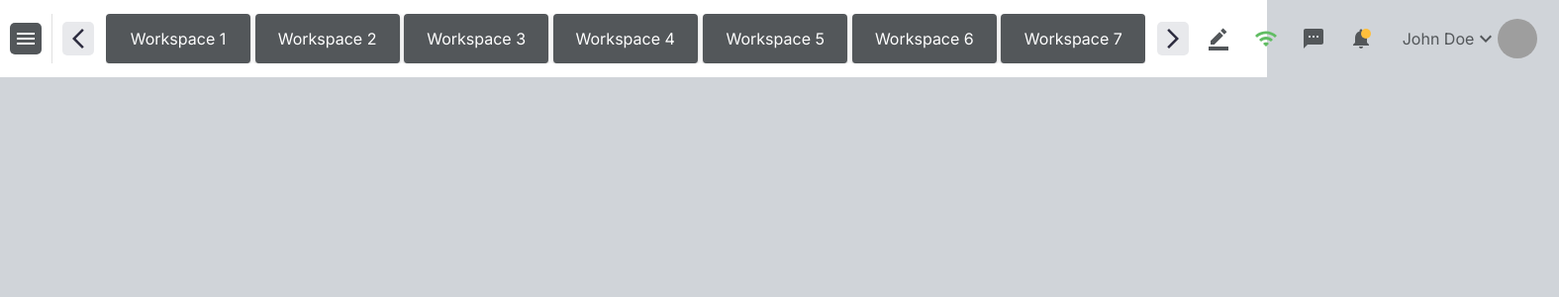
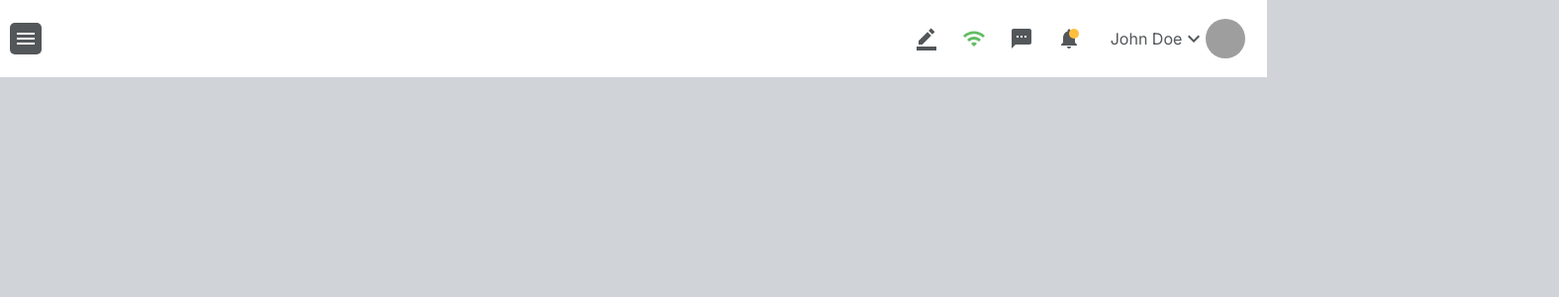
Before and after one commit to mamun4023/trial, a React (Create React App) app: page / in a window 1280 px wide. Shown: the top 300 px of the page at 99% size, 1575 px wide, since content can reach past the window. Built offline with nearby package versions, Linux system fonts and the light colour scheme; grey boxes are pictures that could not be loaded.

Commit message:
fix styling error

```diff
--- a/src/components/TopNavBar/index.js
+++ b/src/components/TopNavBar/index.js
@@ -1,89 +1,96 @@
-import {
-   useTheme,
-   Avatar,
-   Stack,
-   Typography,
-   Box,
-   IconButton,
-   Button,
-   Divider,
-} from "@mui/material";
-
-import Notifications from "@mui/icons-material/Notifications";
-import Wifi from "@mui/icons-material/Wifi";
-import BorderColorSharpIcon from "@mui/icons-material/BorderColorSharp";
-
 import { useState } from "react";
 
+// MUI component
+import { useTheme, Stack, Box, IconButton, Divider } from "@mui/material";
+import { styled } from "@mui/material/styles";
+
+// Icon
+import {
+   Wifi,
+   BorderColorSharp,
+   Notifications,
+   Sms,
+} from "@mui/icons-material";
+
+// Components
 import ProfiePopover from "./profile";
 import Slider from "./slider";
 import Sidebar from "./sidebar";
-import { Sms } from "@mui/icons-material";
+
+// Styled Components
+const TopBarContainer = styled(Stack)(({ theme }) => ({
+   height: 78,
+   width: "100%",
+   backgroundColor: theme.palette.common.white,
+   flexDirection: "row",
+   justifyContent: "space-between",
+   alignItems: "center",
+}));
+
+const AppDivider = styled(Divider)(({ theme }) => ({
+   height: 50,
+   marginLeft: 100,
+   marginRight: 100,
+}));
+
+const AlartCircle = styled(Box)(({ theme }) => ({
+   position: "absolute",
+   height: 10,
+   width: 10,
+   backgroundColor: theme.palette.info.main,
+   borderRadius: 50,
+   left: 40,
+   left: 20,
+   top: 10,
+}));
+
+const WifiIcon = styled(Wifi)(({ theme }) => ({
+   color: theme.palette.success.main,
+}));
+
+const BorderColorSharpIcon = styled(BorderColorSharp)(({ theme }) => ({
+   color: theme.palette.primary.main,
+}));
+
+const NotificationsIcon = styled(Notifications)(({ theme }) => ({
+   color: theme.palette.primary.main,
+}));
+
+const SmsIcon = styled(Sms)(({ theme }) => ({
+   color: theme.palette.primary.main,
+}));
 
 export default function TopBar() {
-   const Theme = useTheme();
+   const { palette } = useTheme();
    const [openProfile, setOpenProfile] = useState(false);
 
    return (
-      <Stack
-         sx={{ height: 78, bgcolor: Theme.palette.common.white }}
-         direction="row"
-         justifyContent="space-between"
-         alignItems="center"
-      >
+      <TopBarContainer>
          <Stack>
             <Sidebar />
          </Stack>
-         <Divider orientation="vertical" sx={{ height: 50 }} />
+         {/* <AppDivider orientation="vertical" /> */}
          <Slider />
          <Stack direction="row">
             <Stack direction="row" spacing={1} alignItems="center">
                <IconButton>
-                  <BorderColorSharpIcon
-                     sx={{
-                        color: "primary.main",
-                     }}
-                  />
+                  <BorderColorSharpIcon color={palette.success.main} />
                </IconButton>
                <IconButton>
-                  <Wifi
-                     sx={{
-                        color: "success.main",
-                     }}
-                  />
+                  <WifiIcon color="red" />
                </IconButton>
                <IconButton>
-                  <Sms
-                     sx={{
-                        color: "primary.main",
-                     }}
-                  />
+                  <SmsIcon color="red" />
                </IconButton>
                <Box sx={{ position: "relative" }}>
                   <IconButton>
-                     <Notifications
-                        sx={{
-                           color: "primary.main",
-                        }}
-                     />
+                     <NotificationsIcon color="primary.main" />
                   </IconButton>
-                  <Box
-                     sx={{
-                        position: "absolute",
-                        height: 10,
-                        width: 10,
-                        bgcolor: Theme.palette.info.main,
-                        borderRadius: "50px",
-                        left: "40px",
-                        left: 20,
-                        top: 10,
-                     }}
-                  ></Box>
+                  <AlartCircle />
                </Box>
             </Stack>
-
             <ProfiePopover open={openProfile} setOpen={setOpenProfile} />
          </Stack>
-      </Stack>
+      </TopBarContainer>
    );
 }
--- a/src/components/TopNavBar/slider.js
+++ b/src/components/TopNavBar/slider.js
@@ -1,13 +1,16 @@
-import { Box, IconButton, Stack, Button, useTheme } from "@mui/material";
+import { useRef } from "react";
+import { FreeMode, Navigation } from "swiper";
+import { Swiper, SwiperSlide } from "swiper/react";
+
+//MUI components
+import { IconButton, Button, useTheme } from "@mui/material";
 import { styled } from "@mui/material/styles";
-import { Navigation } from "swiper";
-import { Swiper, SwiperSlide, useSwiper } from "swiper/react";
-import ArrowForwardIosIcon from "@mui/icons-material/ArrowForwardIos";
-import ArrowBackIosNewIcon from "@mui/icons-material/ArrowBackIosNew";
-// Import Swiper styles
+
+import { ArrowForwardIos, ArrowBackIosNew } from "@mui/icons-material";
+// Swiper styles
 import "swiper/swiper.min.css";
 
-const AppIconButton = styled(IconButton)(({ theme }) => ({
+const NavigationButton = styled(IconButton)(({ theme }) => ({
    backgroundColor: theme.palette.background.light,
    borderRadius: 5,
    margin: 10,
@@ -15,67 +18,93 @@ const AppIconButton = styled(IconButton)(({ theme }) => ({
    color: theme.palette.primary.dark,
    "&:hover": {
       border: 2,
-      // border: `1px solid ${theme.palette.primary.main}`,
       color: theme.palette.primary.main,
    },
 }));
-const NextButton = () => {
-   const swiper = useSwiper();
+
+const WorkStation = styled(Button)(({ theme }) => ({
+   width: 146,
+   height: 50,
+   fontSize: 16,
+   color: theme.palette.common.white,
+   backgroundColor: theme.palette.primary.main,
+   "&:hover": {
+      color: theme.palette.primary.main,
+   },
+   "&:focus": {
+      border: `2px solid ${theme.palette.info.main}`,
+   },
+}));
+
+const ArrowForwardIosIcon = styled(ArrowForwardIos)(({ theme }) => ({
+   color: theme.palette.secondary.dark,
+}));
+
+const ArrowBackIosNewIcon = styled(ArrowBackIosNew)(({ theme }) => ({
+   color: theme.palette.secondary.dark,
+}));
+
+const SliderContainer = styled("div")(({ theme }) => ({
+   width: "60%",
+   display: "flex",
+   [theme.breakpoints.down("desktop")]: {
+      display: "none",
+   },
+}));
+
+export default function Slider() {
+   const swiperRef = useRef();
+
+   const BreakPoints = {
+      768: {
+         slidesPerView: 1,
+         spaceBetween: 8,
+         centeredSlides: true,
+      },
+      1440: {
+         slidesPerView: 5,
+         spaceBetween: 8,
+      },
+      1600: {
+         slidesPerView: 7,
+         spaceBetween: 10,
+      },
+      2000: {
+         slidesPerView: 8,
+         spaceBetween: 10,
+      },
+   };
+
    return (
-      <AppIconButton onClick={() => swiper?.slideNext()}>
-         {" "}
-         <ArrowForwardIosIcon />
-      </AppIconButton>
-   );
-};
-
-const PrevButton = () => {
-   const swiper = useSwiper();
-   return (
-      <AppIconButton onClick={() => swiper?.slidePrev()}>
-         <ArrowBackIosNewIcon />
-      </AppIconButton>
-   );
-};
-export default function Slider() {
-   const theme = useTheme();
-   return (
-      <div style={{ display: "flex" }}>
-         <PrevButton />
+      <SliderContainer>
+         <NavigationButton onClick={() => swiperRef.current?.slidePrev()}>
+            <ArrowBackIosNewIcon />
+         </NavigationButton>
          <Swiper
-            modules={[Navigation]}
-            slidesPerView={7}
-            spaceBetween={5}
-            // navigation
+            modules={[Navigation, FreeMode]}
+            slidesPerView={1}
+            spaceBetween={1}
+            grabCursor={true}
+            centeredSlidesBounds={true}
+            navigation
             onSlideChange={() => console.log("slide change")}
             onSwiper={(swiper) => console.log(swiper)}
-            breakpoints={{}}
-            style={{
-               margin: 2,
-               maxWidth: 1050,
+            onBeforeInit={(swiper) => {
+               swiperRef.current = swiper;
             }}
+            breakpoints={BreakPoints}
+            className="mySwiper"
          >
             {Data.map((d) => (
                <SwiperSlide key={d.id}>
-                  <Button
-                     sx={{
-                        width: 146,
-                        height: 50,
-                        fontSize: 16,
-                        "&:focus": {
-                           border: `2px solid ${theme.palette.info.main}`,
-                        },
-                     }}
-                     variant="contained"
-                     color="primary"
-                  >
-                     {d.title}
-                  </Button>
+                  <WorkStation>{d.title}</WorkStation>
                </SwiperSlide>
             ))}
          </Swiper>
-         <NextButton />
-      </div>
+         <NavigationButton onClick={() => swiperRef.current?.slideNext()}>
+            <ArrowForwardIosIcon />
+         </NavigationButton>
+      </SliderContainer>
    );
 }
 
@@ -108,4 +137,12 @@ const Data = [
       id: 7,
       title: "Workspace 7",
    },
+   {
+      id: 8,
+      title: "Workspace 8",
+   },
+   {
+      id: 9,
+      title: "Workspace 9",
+   },
 ];
--- a/src/index.js
+++ b/src/index.js
@@ -21,7 +21,7 @@ const Theme = createTheme({
       },
       secondary: {
          main: "#D0D4D9",
-
+         dark: "#808495",
          contrastText: "#838296",
       },
       success: {
@@ -30,12 +30,17 @@ const Theme = createTheme({
       info: {
          main: "#FFBF3C",
       },
-      other: {
-         white: "#FFFFFF",
-      },
       background: {
          default: "#D0D4D9",
          light: "#E8E9EC",
+      },
+   },
+   breakpoints: {
+      values: {
+         tablet: 768,
+         laptop: 1440,
+         desktop: 1620,
+         largeScreen: 2560,
       },
    },
 
--- a/src/pages/home.js
+++ b/src/pages/home.js
@@ -1,5 +1,5 @@
 import TopBar from "../components/TopNavBar";
-import { Button, Card, Stack } from "@mui/material";
+import { Stack } from "@mui/material";
 
 export default function Home() {
    return (
```
Also changed, not shown: 1 other file (tests, documents, lock files or other folders).
